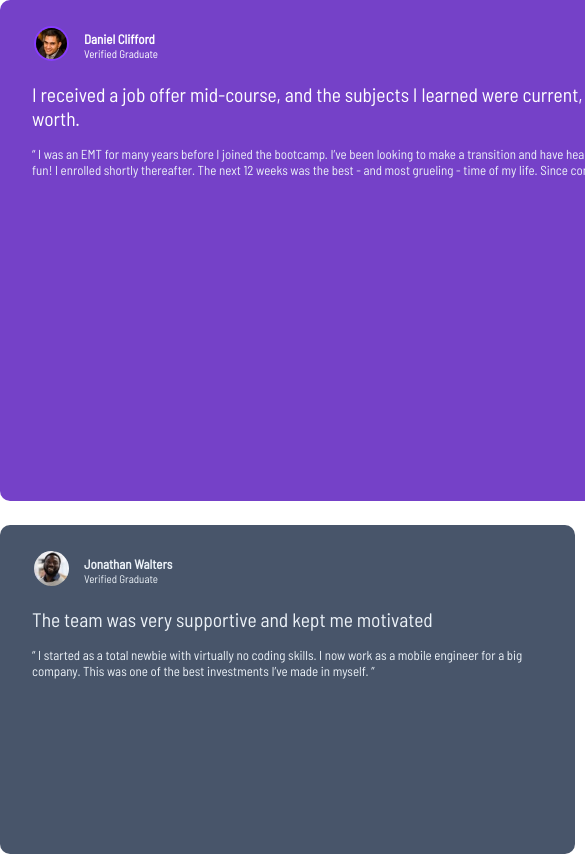
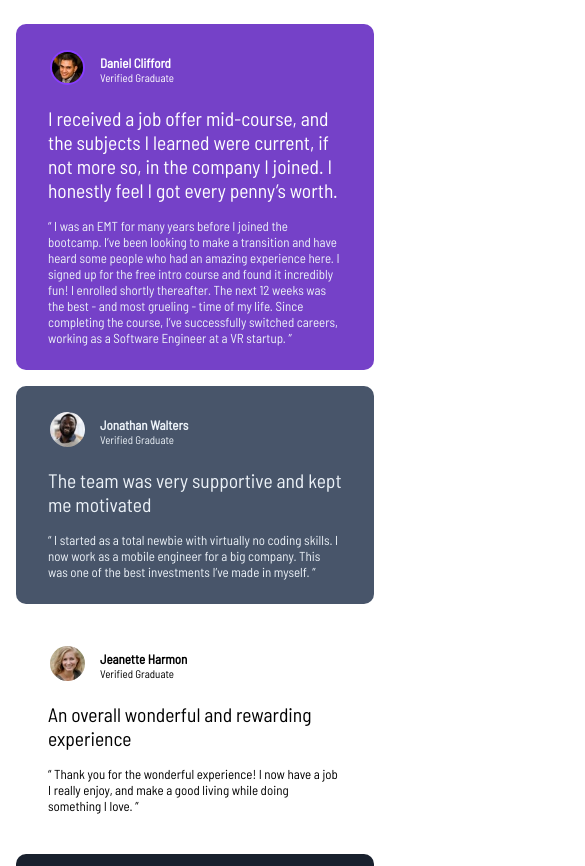
Before and after one commit to Shashi-WnaFly/FrontMen_testimonials-grid-section-main, a plain HTML site: page index.html in a window 390 px wide. Shown: the top 866 px of the page, 585 px wide, since content can reach past the window. Drawn offline with Linux system fonts and the light colour scheme.

Commit message:
almost complete project

```diff
--- a/style.css
+++ b/style.css
@@ -8,7 +8,6 @@ body{
     display: grid;
     font-size: 13px;
     font-family: 'Barlow Semi Condensed', sans-serif;
-    -webkit-font-smoothing: intialiased;
     place-items: center;
 }
 
@@ -28,10 +27,8 @@ h1, h2, h3, h4, h5, h6, p {
 .grid-box{
     display: grid;
     grid-template-columns: repeat(auto-fit, minmax(auto, 1fr));
-    /* grid-template-rows: repeat(auto-fit, minmax(auto, 5fr)); */
-    grid-auto-flow: column;
-    gap: 1.5rem 2rem;
-    max-width: 1440px;
+    grid-template-rows: repeat(auto-fit, minmax(auto, 1fr));
+    gap: 1rem 1.5rem;
 }
 
 .no_1{
@@ -96,17 +93,20 @@ h1, h2, h3, h4, h5, h6, p {
 }
 
 
-
-
  @media (min-width: 576px){
-    .container{
-        margin: auto 160px;
+    .grid-box{
+        padding: 8rem 10.5rem;
+        height: 100%;
     }
 }
 
 @media (max-width: 576px){
     .grid-box{
-        grid-template-columns: repeat(auto-fit, minmax(575px, 1fr));
-        grid-auto-flow: column;
+        display: flex;
+        flex-direction: column;
+        justify-content: center;
+        align-items: center;
+        padding: 1.5rem 1rem;
+
     }
 }
```
